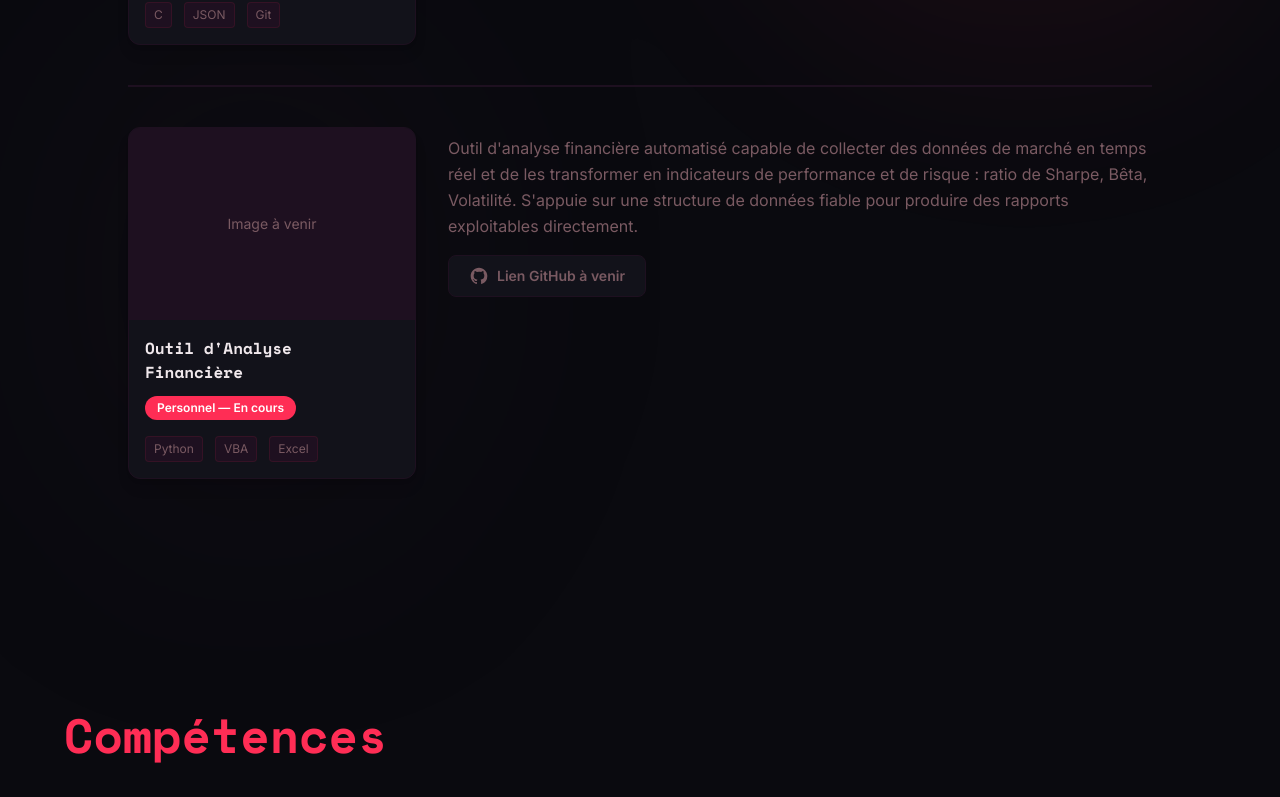
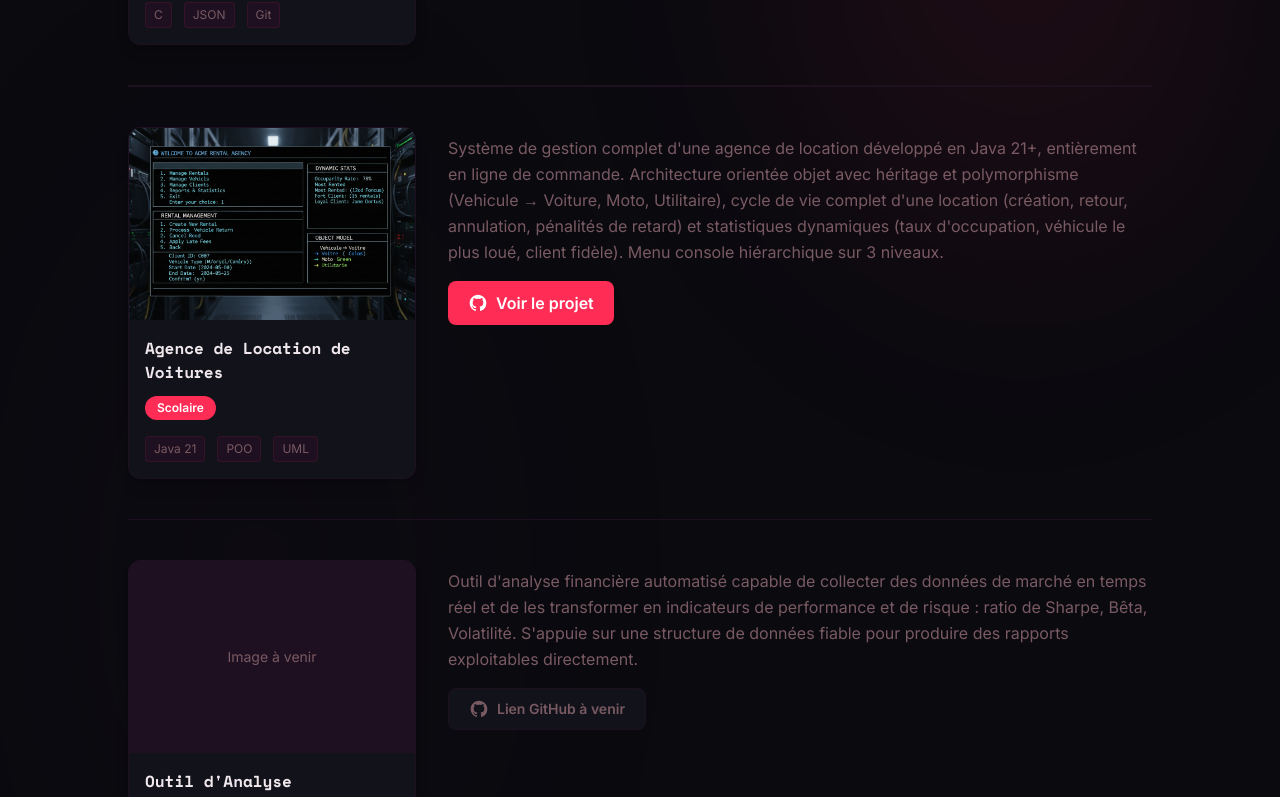
Before and after one commit to CelestinECE/Portfolio-CG, a Next.js app: page / in a window 1280 px wide. Shown: the part 1315-2112 px from the top of the page. Built offline with nearby package versions, Linux system fonts and the light colour scheme.

Commit message:
modif rapid

```diff
--- a/components/sections/ContactSection.tsx
+++ b/components/sections/ContactSection.tsx
@@ -31,14 +31,6 @@ function IconLinkedIn() {
   return (
     <svg className="w-5 h-5" fill="currentColor" viewBox="0 0 24 24">
       <path d="M20.447 20.452h-3.554v-5.569c0-1.328-.027-3.037-1.852-3.037-1.853 0-2.136 1.445-2.136 2.939v5.667H9.351V9h3.414v1.561h.046c.477-.9 1.637-1.85 3.37-1.85 3.601 0 4.267 2.37 4.267 5.455v6.286zM5.337 7.433a2.062 2.062 0 01-2.063-2.065 2.064 2.064 0 112.063 2.065zm1.782 13.019H3.555V9h3.564v11.452zM22.225 0H1.771C.792 0 0 .774 0 1.729v20.542C0 23.227.792 24 1.771 24h20.451C23.2 24 24 23.227 24 22.271V1.729C24 .774 23.2 0 22.222 0h.003z" />
-    </svg>
-  )
-}
-
-function IconGithub() {
-  return (
-    <svg className="w-5 h-5" fill="currentColor" viewBox="0 0 24 24">
-      <path d="M12 2C6.477 2 2 6.484 2 12.017c0 4.425 2.865 8.18 6.839 9.504.5.092.682-.217.682-.483 0-.237-.008-.868-.013-1.703-2.782.605-3.369-1.343-3.369-1.343-.454-1.158-1.11-1.466-1.11-1.466-.908-.62.069-.608.069-.608 1.003.07 1.531 1.032 1.531 1.032.892 1.53 2.341 1.088 2.91.832.092-.647.35-1.088.636-1.338-2.22-.253-4.555-1.113-4.555-4.951 0-1.093.39-1.988 1.029-2.688-.103-.253-.446-1.272.098-2.65 0 0 .84-.27 2.75 1.026A9.564 9.564 0 0112 6.844c.85.004 1.705.115 2.504.337 1.909-1.296 2.747-1.027 2.747-1.027.546 1.379.202 2.398.1 2.651.64.7 1.028 1.595 1.028 2.688 0 3.848-2.339 4.695-4.566 4.943.359.309.678.92.678 1.855 0 1.338-.012 2.419-.012 2.745 0 .268.18.58.688.482A10.019 10.019 0 0022 12.017C22 6.484 17.522 2 12 2z" />
     </svg>
   )
 }
--- a/components/sections/ProjectsSection.tsx
+++ b/components/sections/ProjectsSection.tsx
@@ -22,6 +22,15 @@ const projets: Projet[] = [
     image: '/images/TDG.png',
     lienGithub: 'https://gitfront.io/r/Celestingn/75eUesPgPATd/projet-reseaux-trophiques-equipe-3b/',
     technologies: ['C', 'JSON', 'Git'],
+  },
+  {
+    titre: 'Agence de Location de Voitures',
+    description:
+      "Système de gestion complet d'une agence de location développé en Java 21+, entièrement en ligne de commande. Architecture orientée objet avec héritage et polymorphisme (Vehicule → Voiture, Moto, Utilitaire), cycle de vie complet d'une location (création, retour, annulation, pénalités de retard) et statistiques dynamiques (taux d'occupation, véhicule le plus loué, client fidèle). Menu console hiérarchique sur 3 niveaux.",
+    categorie: 'Scolaire',
+    image: '/images/Java_Projet.png',
+    lienGithub: 'https://gitfront.io/r/Celestingn/U66iViRUDCrD/Projet-location/',
+    technologies: ['Java 21', 'POO', 'UML'],
   },
   {
     titre: 'Outil d\'Analyse Financière',
--- a/components/sections/SkillsSection.tsx
+++ b/components/sections/SkillsSection.tsx
@@ -27,6 +27,7 @@ export default function SkillsSection() {
           {categories.map((cat, idx) => (
             <motion.div
               key={cat.name}
+              className={cat.name === 'Langages' ? 'md:col-span-2' : ''}
               initial={{ opacity: 0, y: 20 }}
               whileInView={{ opacity: 1, y: 0 }}
               viewport={{ once: true }}
```
Also changed, not shown: lib/constants.ts (deleted, +0 -7 lines), .claude/launch.json (added), .claude/settings.local.json (added), public/images/Java_Projet.png (added), 1 other file (tests, documents, lock files or other folders).
